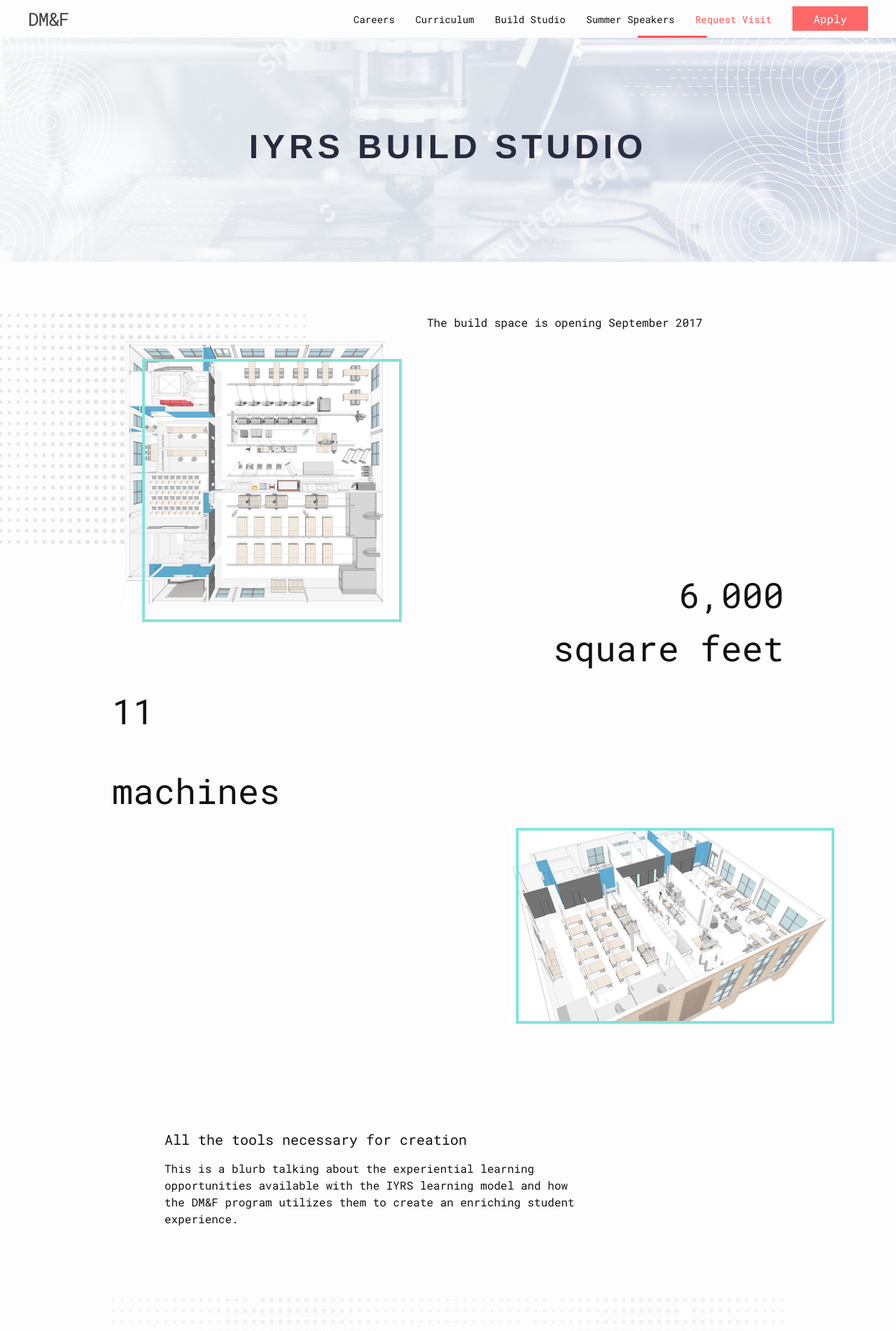
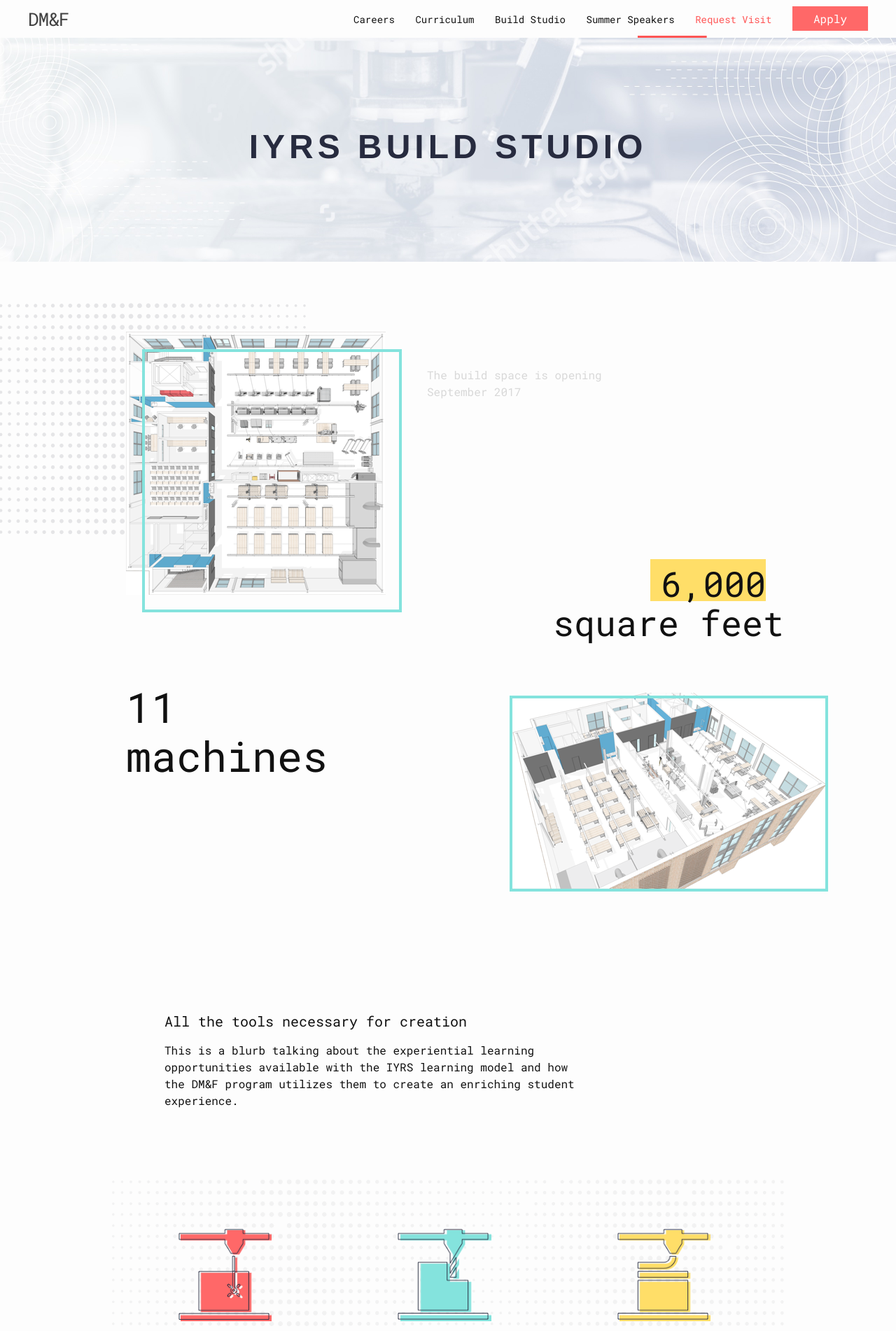
Before and after one commit to jplus-co/iyrs-microsite, a Jekyll site: the page built from studio.md, in a window 1280 px wide. Shown: the top 1902 px of the page at 70% size. Built offline with Jekyll 4.4.1, drawn with Linux system fonts in a browser that asks for light colours.

Commit message:
added mobile state and almost done with the exception of the title fonts and yellow square backgrounds

```diff
--- a/_sass/minima/studio.sass
+++ b/_sass/minima/studio.sass
@@ -1,9 +1,102 @@
 //square feet section
 .square-feet-section
+	margin-top: 75px
 	+grid-media($desktop)
-		margin-top: 75px
+		margin-top: 100px
+
+.square-feet-img
+	width: 300px
+	height: 200px
+	+grid-push(1)
+	+grid-media($desktop)
+		+grid-column(6)
+		+grid-shift(7)
+		width: 455px
+		height: 280px
+
+.square-feet-rectangle
+	width: 300px
+	height: 200px
+	z-index: -1
+	margin-top: -225px
+	+grid-push(1)
+	+grid-media($desktop)
+		+grid-shift(6)
+		margin-top: -300px
+		z-index: 0
+		width: 455px
+		height: 280px
+
+.build-space-opening-date
+	+grid-column(12)
+	+grid-push(2)
+	position: absolute
+	margin-top: 450px
+	+grid-media($desktop)
+		margin-left: 450px
+		margin-top: 50px
+		max-width: 250px
+		color: #D8D8D8
+
+.square-feet-title
+	+grid-push(2)
+	margin-bottom: 50px
+	margin-top: 25px
+	line-height: 30px
+	+grid-media($desktop)
+		margin-top: -100px
+
+
+.square-feet-title__size
+	+grid-media($desktop)
+		text-align: right
+		+font-face($h1-family, $h1-weight, 50px)
+		position: relative
+
+
+#square-feet__yellow-rectangle
+	+grid-media($desktop)
+		+grid-push(9)
+		width: 165px
+		height: 60px
+		background: $yellow
+		postition: relative
+		padding-top: 20px
+
+
+.square-feet-img__spacing
+	+grid-media($desktop)
+		margin-top: -150px
+
+//machines section
+.machines-section
+	margin-top: 150px
+	+grid-media($desktop)
+
+.machines-img
+	width: 200px
+	height: 300px
+	+grid-push(2)
+	+grid-media($desktop)
+		+grid-column(6)
+		width: 371px
+		height: 376px
+
+.machines-rectangle
+	width: 200px
+	height: 300px
+	+grid-push(2)
+	margin-top: -300px
+	margin-left: 100px
+	+grid-media($desktop)
+		+grid-column(6)
+		+grid-shift(-4.7)
+		margin-top: 25px
+		width: 371px
+		height: 376px
 
 .dot-bg
+	display: none
 	+grid-media($desktop)
 		width: 512px
 		height: 331px
@@ -11,89 +104,27 @@
 		margin-top: -580px
 		position: relative
 		+grid-shift(-3)
+		display: initial
 
-.square-feet-img
+.machines-title
+	+grid-push(2)
+	margin-bottom: 55px
+	position: absolute
+	margin-top: 250px
 	+grid-media($desktop)
-		+grid-column(6)
-		+grid-shift(7)
-		width: 455px
-		height: 280px
-
-.square-feet-rectangle
-	+grid-media($desktop)
-		+grid-shift(1.3)
-
-.build-space-opening-date
-	+grid-media($desktop)
-		margin-left: 450px
-
-.square-feet-title
-	+grid-media($desktop)
-
-
-.square-feet-title__size
-	+grid-media($desktop)
-		text-align: right
-		+font-face($h1-family, $h1-weight, 50px)
+		+font-face($h1-family, $h1-weight, 30px)
+		text-align: left
+		position: relative
+		+grid-push(0)
 		margin-top: -100px
 
-
-.square-feet-title__bg::after
-	position: relative
-	background-color: $yellow
-	height: 35px
-	width: 35px
-	z-index: -1
-	transform: translate(-11px, -2px)
-	+grid-media($desktop)
-		position: aboslute
-		height: 45px
-		width: 45px
-		z-index: -1
-		transform: translate(-12px, -2px)
-
-
-
-//machines section
-.machines-section
-	+grid-media($desktop)
-
-.machines-img
-	+grid-media($desktop)
-		+grid-column(6)
-		width: 371px
-		height: 376px
-
-.machines-rectangle
-	+grid-media($desktop)
-		+grid-column(6)
-		+grid-shift(-4.7)
-		margin-top: 25px
-		width: 371px
-		height: 376px
-
-
-.machines-title
-	+grid-media($desktop)
-		+grid-media($desktop)
-		+font-face($h1-family, $h1-weight, 50px)
-
-		text-align: left
-	.machines-title::after
-		background-color: $yellow
-		height: 35px
-		width: 35px
-		z-index: -1
-		transform: translate(-11px, -2px)
-		+grid-media($desktop)
-			height: 45px
-			width: 45px
-			z-index: -1
-			transform: translate(-12px, -2px)
-
+.machines-title__size
+	line-height: 10px
 
 //tools creation
 .tools-for-creation
+	margin-top: 150px
+	max-width: 250px
 	+grid-media($desktop)
 		+grid-shift(-1)
 		max-width: 600px
@@ -104,22 +135,28 @@
 		+font-face($h3-family, $h3-weight, 20px)
 
 .machine-options-section
+	margin-top: 100px
 	+grid-media($desktop)
 		margin-top: 100px
 
 .large_dot_bg
+	display: none
 	+grid-media($desktop)
 		width: 100%
+		display: block
 
 
 //Laser Cutter Image
 .laser-cutter
+	+grid-push(3)
 	+grid-media($desktop)
 		+grid-column(3)
 		+grid-push(1)
 		margin-top: -200px
 
 .laser-cutter__outline
+	margin-left: -155px
+	margin-top: -5px
 	+grid-media($desktop)
 		width: 130px
 		margin-left: -143px
@@ -136,12 +173,16 @@
 
 //CNC Image
 .CNC
+	+grid-push(3)
+	margin-top: 50px
 	+grid-media($desktop)
 		+grid-column(3)
 		+grid-push(5)
 		margin-top: -200px
 
 .CNC__outline
+	margin-left: -155px
+	margin-top: -5px
 	+grid-media($desktop)
 		width: 130px
 		margin-left: -143px
@@ -157,12 +198,16 @@
 
 //3D Printer Image
 .ThreeD-printer
+	+grid-push(3)
+	margin-top: 50px
 	+grid-media($desktop)
 		+grid-column(3)
 		+grid-push(9)
 		margin-top: -200px
 
 .ThreeD-printer__outline
+	margin-left: -155px
+	margin-top: -5px
 	+grid-media($desktop)
 		width: 130px
 		margin-left: -143px
@@ -178,39 +223,56 @@
 
 //Software List
 .software-list
+	+grid-push(2.5)
+	margin-top: 40px
+	list-style-type: none
+	line-height: 35px
+	font-size: 12px
 	+grid-media($desktop)
-		+grid-column(3)
+		+grid-column(4)
 		+grid-push(1)
-		margin-top: 40px
-		list-style-type: none
 		line-height: 35px
 
 .software-list__title
+	font-size: 25px
 	+grid-media($desktop)
 		margin-bottom: 30px
+		font-size: 35px
 
 //Machines List
 .machines-list
+	+grid-push(2.5)
+	margin-top: 40px
+	list-style-type: none
+	line-height: 35px
+	font-size: 12px
 	+grid-media($desktop)
-		+grid-column(3)
-		+grid-push(1)
+		+grid-column(4)
 		margin-top: 40px
 		list-style-type: none
 		line-height: 35px
 
 .machines-list__title
+	font-size: 25px
 	+grid-media($desktop)
 		margin-bottom: 30px
+		font-size: 35px
 
 //Electronics List
 .electronics-list
+	+grid-push(2.5)
+	margin-top: 40px
+	list-style-type: none
+	line-height: 35px
+	font-size: 12px
 	+grid-media($desktop)
 		+grid-column(3)
-		+grid-push(1)
 		margin-top: 40px
 		list-style-type: none
 		line-height: 35px
 
 .electronics-list__title
+	font-size: 25px
 	+grid-media($desktop)
 		margin-bottom: 30px
+		font-size: 35px
--- a/studio.md
+++ b/studio.md
@@ -13,17 +13,23 @@
 	<img class="machines-rectangle" src="/img/Rectangle.png"/>
 	<img class="dot-bg" src="/img/dot-bg.png" />
 
-	<div class="square-feet-title">
-		<h1 class="square-feet-title__size square-feet-title__bg">6,000</h1>
+	<div class="square-feet-title" >
+		<h1 class="square-feet-title__size" id="square-feet__yellow-rectangle">
+			6,000
+		</h1>
 		<h1 class="square-feet-title__size">square feet</h1>
 	</div>
 </div>
 
 <div class="grid-container machines-section">
-	<h1 class="machines-title">11</h1><br>
-	<h1 class="machines-title">machines</h1>
-	<img class="square-feet-img" src="/img/6000_square_feet.png"/>
-	<img class="square-feet-rectangle" src="/img/Rectangle1.png"/>
+	<div class="machines-title">
+		<h1 class="machines-title__size">11</h1><br>
+		<h1 class="machines-title__size">machines</h1>
+	</div>
+	<div class="square-feet-img__spacing">
+		<img class="square-feet-img" src="/img/6000_square_feet.png"/>
+		<img class="square-feet-rectangle" src="/img/Rectangle1.png"/>
+	</div>
 </div>
 
 <div class="grid-container tools-for-creation">
```
